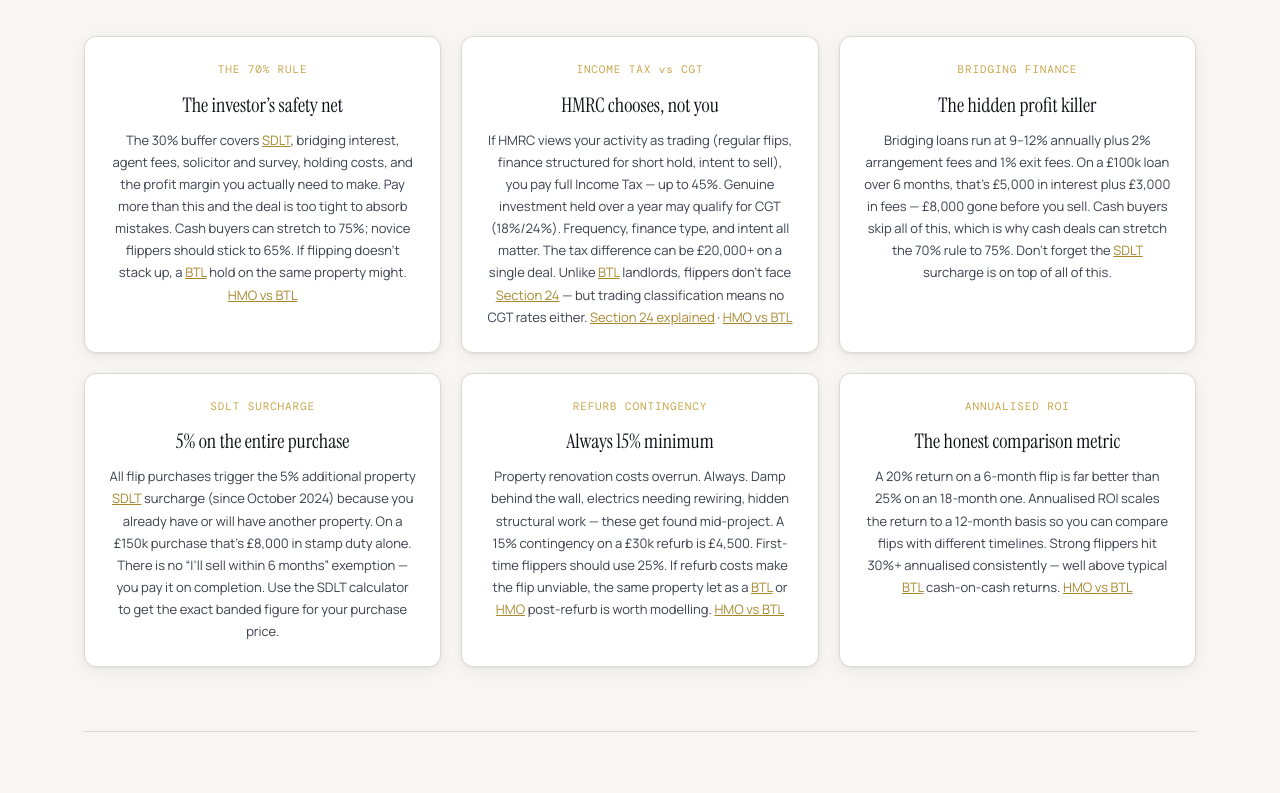
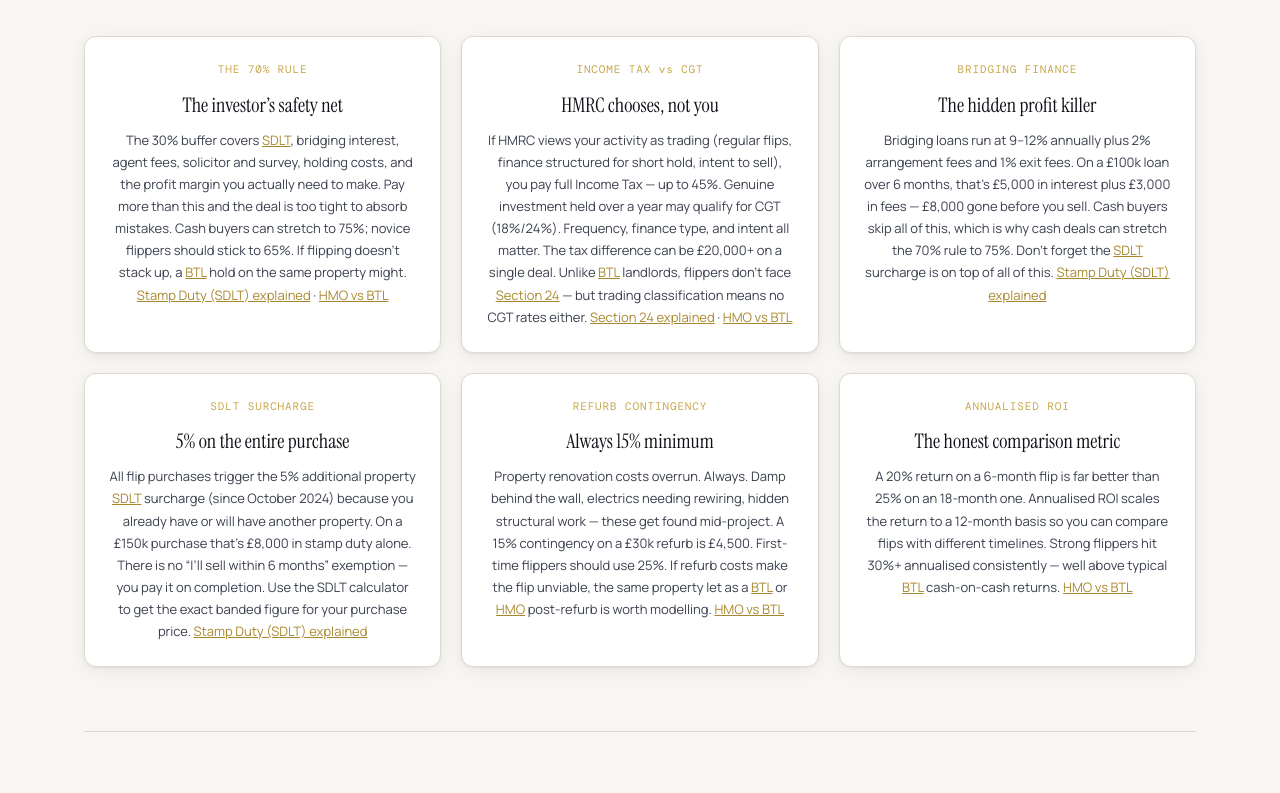
Before and after one commit to mmandai/uk-flip-and-profit, a plain HTML site: page index.html in a window 1280 px wide. Shown: the part 2943-3736 px from the top of the page. Drawn offline with nearby package versions, Linux system fonts and the light colour scheme.

Commit message:
Update index.html

```diff
--- a/index.html
+++ b/index.html
@@ -456,19 +456,19 @@ if(localStorage.getItem('cookieConsent')==='accepted'){loadAnalytics();}
                   <div class="meth-block">
                     <div class="meth-block-title">The 70% Rule</div>
                     <div class="meth-formula">Max Purchase Price = (ARV × 70%) − Refurbishment Costs<br>ARV = After-Repair Value (estimated post-renovation sale price)</div>
-                    <div class="meth-note">The 70% rule is a quick deal screening threshold. The 30% buffer must cover <a href="https://mmandai.github.io/uk-sdlt-calculator/" style="color:var(--gold2);text-decoration:underline;">SDLT</a>, bridging finance, legal fees on both sides, agent commission on sale, and your profit margin. Below the 70% threshold the deal has room to work; above it, risk increases significantly. When a deal fails the 70% rule, model it as a <a href="https://mmandai.github.io/uk-rental-yield/" style="color:var(--gold2);text-decoration:underline;">BTL</a> hold instead. <a href="https://mmandai.github.io/uk-hmo-vs-btl/" style="color:var(--gold2);text-decoration:underline;">HMO vs BTL</a></div>
+                    <div class="meth-note">The 70% rule is a quick deal screening threshold. The 30% buffer must cover <a href="https://mmandai.github.io/uk-sdlt-calculator/" style="color:var(--gold2);text-decoration:underline;">SDLT</a>, bridging finance, legal fees on both sides, agent commission on sale, and your profit margin. Below the 70% threshold the deal has room to work; above it, risk increases significantly. When a deal fails the 70% rule, model it as a <a href="https://mmandai.github.io/uk-rental-yield/" style="color:var(--gold2);text-decoration:underline;">BTL</a> hold instead. <a href="https://mmandai.github.io/uk-sdlt-explained/" style="color:var(--gold2);text-decoration:underline;">Stamp Duty (SDLT) explained</a> · <a href="https://mmandai.github.io/uk-hmo-vs-btl/" style="color:var(--gold2);text-decoration:underline;">HMO vs BTL</a></div>
                   </div>
 
                   <div class="meth-block">
                     <div class="meth-block-title">SDLT on Flip Purchase</div>
                     <div class="meth-formula">SDLT = Banded calculation with 5% BTL surcharge across all bands<br>5% on £0–125k · 7% on £125–250k · 10% on £250–925k</div>
-                    <div class="meth-note">All flip purchases attract the additional property surcharge — there is no exemption for short-term holds or development intent. <a href="https://mmandai.github.io/uk-sdlt-calculator/" style="color:var(--gold2);text-decoration:underline;">SDLT</a> is paid on purchase and cannot be reclaimed on sale. Use the SDLT calculator for the exact banded calculation. <a href="https://mmandai.github.io/uk-section-24-explained/" style="color:var(--gold2);text-decoration:underline;">Section 24 explained</a></div>
+                    <div class="meth-note">All flip purchases attract the additional property surcharge — there is no exemption for short-term holds or development intent. <a href="https://mmandai.github.io/uk-sdlt-calculator/" style="color:var(--gold2);text-decoration:underline;">SDLT</a> is paid on purchase and cannot be reclaimed on sale. Use the SDLT calculator for the exact banded calculation. <a href="https://mmandai.github.io/uk-sdlt-explained/" style="color:var(--gold2);text-decoration:underline;">Stamp Duty (SDLT) explained</a> · <a href="https://mmandai.github.io/uk-section-24-explained/" style="color:var(--gold2);text-decoration:underline;">Section 24 explained</a></div>
                   </div>
 
                   <div class="meth-block">
                     <div class="meth-block-title">Bridging Finance Cost</div>
                     <div class="meth-formula">Bridging Cost = Loan × Monthly Rate × Hold Period (months)<br>Loan = Purchase Price − Deposit<br>Arrangement Fee = Loan × Arrangement % (typically 1–2%)</div>
-                    <div class="meth-note">Bridging interest compounds monthly. The calculator uses simple interest for transparency. Total bridging cost includes arrangement fee plus monthly interest for the full hold period. The <a href="https://mmandai.github.io/uk-sdlt-calculator/" style="color:var(--gold2);text-decoration:underline;">SDLT</a> surcharge is paid at purchase on top of bridging costs.</div>
+                    <div class="meth-note">Bridging interest compounds monthly. The calculator uses simple interest for transparency. Total bridging cost includes arrangement fee plus monthly interest for the full hold period. The <a href="https://mmandai.github.io/uk-sdlt-calculator/" style="color:var(--gold2);text-decoration:underline;">SDLT</a> surcharge is paid at purchase on top of bridging costs. <a href="https://mmandai.github.io/uk-sdlt-explained/" style="color:var(--gold2);text-decoration:underline;">Stamp Duty (SDLT) explained</a></div>
                   </div>
 
                   <div class="meth-block">
@@ -604,7 +604,7 @@ if(localStorage.getItem('cookieConsent')==='accepted'){loadAnalytics();}
       <div class="explain-card">
         <div class="ec-num">THE 70% RULE</div>
         <div class="ec-title">The investor’s safety net</div>
-        <p class="ec-body">The 30% buffer covers <a href="https://mmandai.github.io/uk-sdlt-calculator/" style="color:var(--gold2);text-decoration:underline;">SDLT</a>, bridging interest, agent fees, solicitor and survey, holding costs, and the profit margin you actually need to make. Pay more than this and the deal is too tight to absorb mistakes. Cash buyers can stretch to 75%; novice flippers should stick to 65%. If flipping doesn’t stack up, a <a href="https://mmandai.github.io/uk-rental-yield/" style="color:var(--gold2);text-decoration:underline;">BTL</a> hold on the same property might. <a href="https://mmandai.github.io/uk-hmo-vs-btl/" style="color:var(--gold2);text-decoration:underline;">HMO vs BTL</a></p>
+        <p class="ec-body">The 30% buffer covers <a href="https://mmandai.github.io/uk-sdlt-calculator/" style="color:var(--gold2);text-decoration:underline;">SDLT</a>, bridging interest, agent fees, solicitor and survey, holding costs, and the profit margin you actually need to make. Pay more than this and the deal is too tight to absorb mistakes. Cash buyers can stretch to 75%; novice flippers should stick to 65%. If flipping doesn’t stack up, a <a href="https://mmandai.github.io/uk-rental-yield/" style="color:var(--gold2);text-decoration:underline;">BTL</a> hold on the same property might. <a href="https://mmandai.github.io/uk-sdlt-explained/" style="color:var(--gold2);text-decoration:underline;">Stamp Duty (SDLT) explained</a> · <a href="https://mmandai.github.io/uk-hmo-vs-btl/" style="color:var(--gold2);text-decoration:underline;">HMO vs BTL</a></p>
       </div>
 
       <div class="explain-card">
@@ -616,13 +616,13 @@ if(localStorage.getItem('cookieConsent')==='accepted'){loadAnalytics();}
       <div class="explain-card">
         <div class="ec-num">BRIDGING FINANCE</div>
         <div class="ec-title">The hidden profit killer</div>
-        <p class="ec-body">Bridging loans run at 9–12% annually plus 2% arrangement fees and 1% exit fees. On a £100k loan over 6 months, that’s £5,000 in interest plus £3,000 in fees — £8,000 gone before you sell. Cash buyers skip all of this, which is why cash deals can stretch the 70% rule to 75%. Don’t forget the <a href="https://mmandai.github.io/uk-sdlt-calculator/" style="color:var(--gold2);text-decoration:underline;">SDLT</a> surcharge is on top of all of this.</p>
+        <p class="ec-body">Bridging loans run at 9–12% annually plus 2% arrangement fees and 1% exit fees. On a £100k loan over 6 months, that’s £5,000 in interest plus £3,000 in fees — £8,000 gone before you sell. Cash buyers skip all of this, which is why cash deals can stretch the 70% rule to 75%. Don’t forget the <a href="https://mmandai.github.io/uk-sdlt-calculator/" style="color:var(--gold2);text-decoration:underline;">SDLT</a> surcharge is on top of all of this. <a href="https://mmandai.github.io/uk-sdlt-explained/" style="color:var(--gold2);text-decoration:underline;">Stamp Duty (SDLT) explained</a></p>
       </div>
 
       <div class="explain-card">
         <div class="ec-num">SDLT SURCHARGE</div>
         <div class="ec-title">5% on the entire purchase</div>
-        <p class="ec-body">All flip purchases trigger the 5% additional property <a href="https://mmandai.github.io/uk-sdlt-calculator/" style="color:var(--gold2);text-decoration:underline;">SDLT</a> surcharge (since October 2024) because you already have or will have another property. On a £150k purchase that’s £8,000 in stamp duty alone. There is no “I’ll sell within 6 months” exemption — you pay it on completion. Use the SDLT calculator to get the exact banded figure for your purchase price.</p>
+        <p class="ec-body">All flip purchases trigger the 5% additional property <a href="https://mmandai.github.io/uk-sdlt-calculator/" style="color:var(--gold2);text-decoration:underline;">SDLT</a> surcharge (since October 2024) because you already have or will have another property. On a £150k purchase that’s £8,000 in stamp duty alone. There is no “I’ll sell within 6 months” exemption — you pay it on completion. Use the SDLT calculator to get the exact banded figure for your purchase price. <a href="https://mmandai.github.io/uk-sdlt-explained/" style="color:var(--gold2);text-decoration:underline;">Stamp Duty (SDLT) explained</a></p>
       </div>
 
       <div class="explain-card">
@@ -652,7 +652,7 @@ if(localStorage.getItem('cookieConsent')==='accepted'){loadAnalytics();}
 
       <div class="faq-item">
         <div class="faq-q" onclick="toggleFaq(this)">What is the 70% rule in property flipping?</div>
-        <div class="faq-a">The <strong>70% rule</strong> says your maximum purchase price should be <strong>70% of the After-Repair Value (ARV) minus your refurbishment costs</strong>. The 30% buffer covers all transaction costs (<a href="https://mmandai.github.io/uk-sdlt-calculator/" style="color:var(--gold2);text-decoration:underline;">SDLT</a>, <a href="https://mmandai.github.io/uk-rental-yield/" style="color:var(--gold2);text-decoration:underline;">bridging</a>, agent fees, solicitor, holding) plus the profit margin you actually need. Example: if ARV is £250,000 and refurb is £25,000, your maximum offer is £150,000. Pay more and the deal is too tight to absorb the inevitable surprises in renovation timing, costs, or final sale price. <a href="https://mmandai.github.io/uk-hmo-vs-btl/" style="color:var(--gold2);text-decoration:underline;">HMO vs BTL</a></div>
+        <div class="faq-a">The <strong>70% rule</strong> says your maximum purchase price should be <strong>70% of the After-Repair Value (ARV) minus your refurbishment costs</strong>. The 30% buffer covers all transaction costs (<a href="https://mmandai.github.io/uk-sdlt-calculator/" style="color:var(--gold2);text-decoration:underline;">SDLT</a>, <a href="https://mmandai.github.io/uk-rental-yield/" style="color:var(--gold2);text-decoration:underline;">bridging</a>, agent fees, solicitor, holding) plus the profit margin you actually need. Example: if ARV is £250,000 and refurb is £25,000, your maximum offer is £150,000. Pay more and the deal is too tight to absorb the inevitable surprises in renovation timing, costs, or final sale price. <a href="https://mmandai.github.io/uk-sdlt-explained/" style="color:var(--gold2);text-decoration:underline;">Stamp Duty (SDLT) explained</a> · <a href="https://mmandai.github.io/uk-hmo-vs-btl/" style="color:var(--gold2);text-decoration:underline;">HMO vs BTL</a></div>
       </div>
 
       <div class="faq-item">
@@ -662,7 +662,7 @@ if(localStorage.getItem('cookieConsent')==='accepted'){loadAnalytics();}
 
       <div class="faq-item">
         <div class="faq-q" onclick="toggleFaq(this)">How much SDLT do I pay on a flip purchase?</div>
-        <div class="faq-a">All flip purchases pay the <strong>additional property SDLT surcharge</strong>: 5% on the first £125k, 7% on £125k–250k, 10% on £250k–925k, and so on. There is no exemption for short-term holds or "intended to sell" purchases. On a £150,000 flip purchase, SDLT is £8,000. On a £250,000 flip, it's £15,000. This is paid on completion and must be factored into your 70% rule calculation. The surcharge increased from 3% to 5% in October 2024.</div>
+        <div class="faq-a">All flip purchases pay the <strong>additional property <a href="https://mmandai.github.io/uk-sdlt-calculator/" style="color:var(--gold2);text-decoration:underline;">SDLT</a> surcharge</strong>: 5% on the first £125k, 7% on £125k–250k, 10% on £250k–925k, and so on. There is no exemption for short-term holds or "intended to sell" purchases. On a £150,000 flip purchase, SDLT is £8,000. On a £250,000 flip, it's £15,000. This is paid on completion and must be factored into your 70% rule calculation. The surcharge increased from 3% to 5% in October 2024. <a href="https://mmandai.github.io/uk-sdlt-explained/" style="color:var(--gold2);text-decoration:underline;">Stamp Duty (SDLT) explained</a></div>
       </div>
 
       <div class="faq-item">
@@ -672,7 +672,7 @@ if(localStorage.getItem('cookieConsent')==='accepted'){loadAnalytics();}
 
       <div class="faq-item">
         <div class="faq-q" onclick="toggleFaq(this)">How accurate is the bridging finance calculation?</div>
-        <div class="faq-a">The calculator uses interest-only <a href="https://mmandai.github.io/uk-rental-yield/" style="color:var(--gold2);text-decoration:underline;">bridging</a> at the rate you specify, plus a typical 2% arrangement fee and 1% exit fee (3% total). Real-world variations: some lenders charge interest in advance (rolled up), some defer it until exit; arrangement fees vary 1.5–3%; exit fees can be 0–2%. The calculation here represents a typical mid-market bridging deal. For exact figures, get an Agreement in Principle from a bridging specialist before committing to a purchase. Don’t forget the <a href="https://mmandai.github.io/uk-sdlt-calculator/" style="color:var(--gold2);text-decoration:underline;">SDLT</a> surcharge sits on top of all bridging costs in your total cash required. <a href="https://mmandai.github.io/uk-rent-vs-buy/" style="color:var(--gold2);text-decoration:underline;">lenders</a> vary significantly on rates and fees — always get multiple quotes. <a href="https://mmandai.github.io/uk-hmo-vs-btl/" style="color:var(--gold2);text-decoration:underline;">HMO vs BTL</a> · <a href="https://mmandai.github.io/uk-rent-vs-buy-explained/" style="color:var(--gold2);text-decoration:underline;">Rent vs Buy explained</a></div>
+        <div class="faq-a">The calculator uses interest-only <a href="https://mmandai.github.io/uk-rental-yield/" style="color:var(--gold2);text-decoration:underline;">bridging</a> at the rate you specify, plus a typical 2% arrangement fee and 1% exit fee (3% total). Real-world variations: some lenders charge interest in advance (rolled up), some defer it until exit; arrangement fees vary 1.5–3%; exit fees can be 0–2%. The calculation here represents a typical mid-market bridging deal. For exact figures, get an Agreement in Principle from a bridging specialist before committing to a purchase. Don’t forget the <a href="https://mmandai.github.io/uk-sdlt-calculator/" style="color:var(--gold2);text-decoration:underline;">SDLT</a> surcharge sits on top of all bridging costs in your total cash required. <a href="https://mmandai.github.io/uk-sdlt-explained/" style="color:var(--gold2);text-decoration:underline;">Stamp Duty (SDLT) explained</a> · <a href="https://mmandai.github.io/uk-rent-vs-buy/" style="color:var(--gold2);text-decoration:underline;">lenders</a> vary significantly on rates and fees — always get multiple quotes. <a href="https://mmandai.github.io/uk-hmo-vs-btl/" style="color:var(--gold2);text-decoration:underline;">HMO vs BTL</a> · <a href="https://mmandai.github.io/uk-rent-vs-buy-explained/" style="color:var(--gold2);text-decoration:underline;">Rent vs Buy explained</a></div>
       </div>
 
       <div class="faq-item">
```
